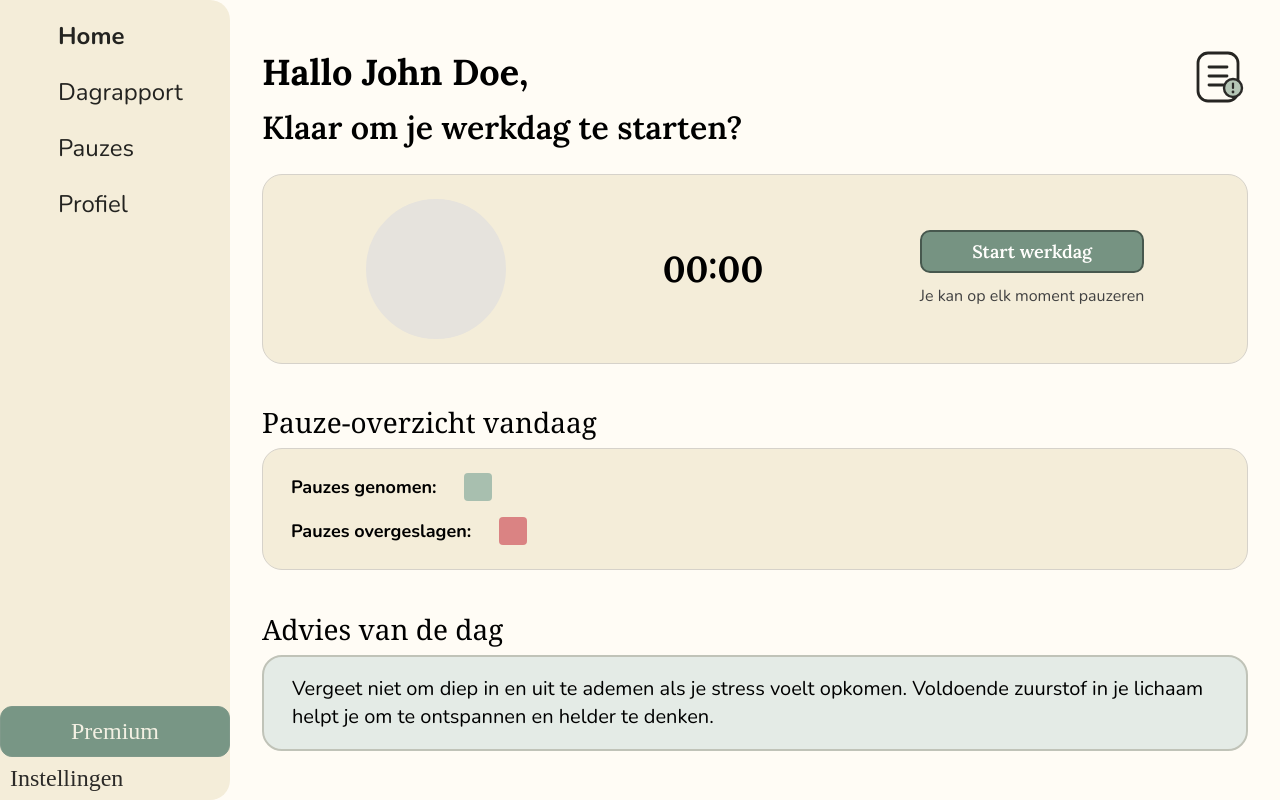
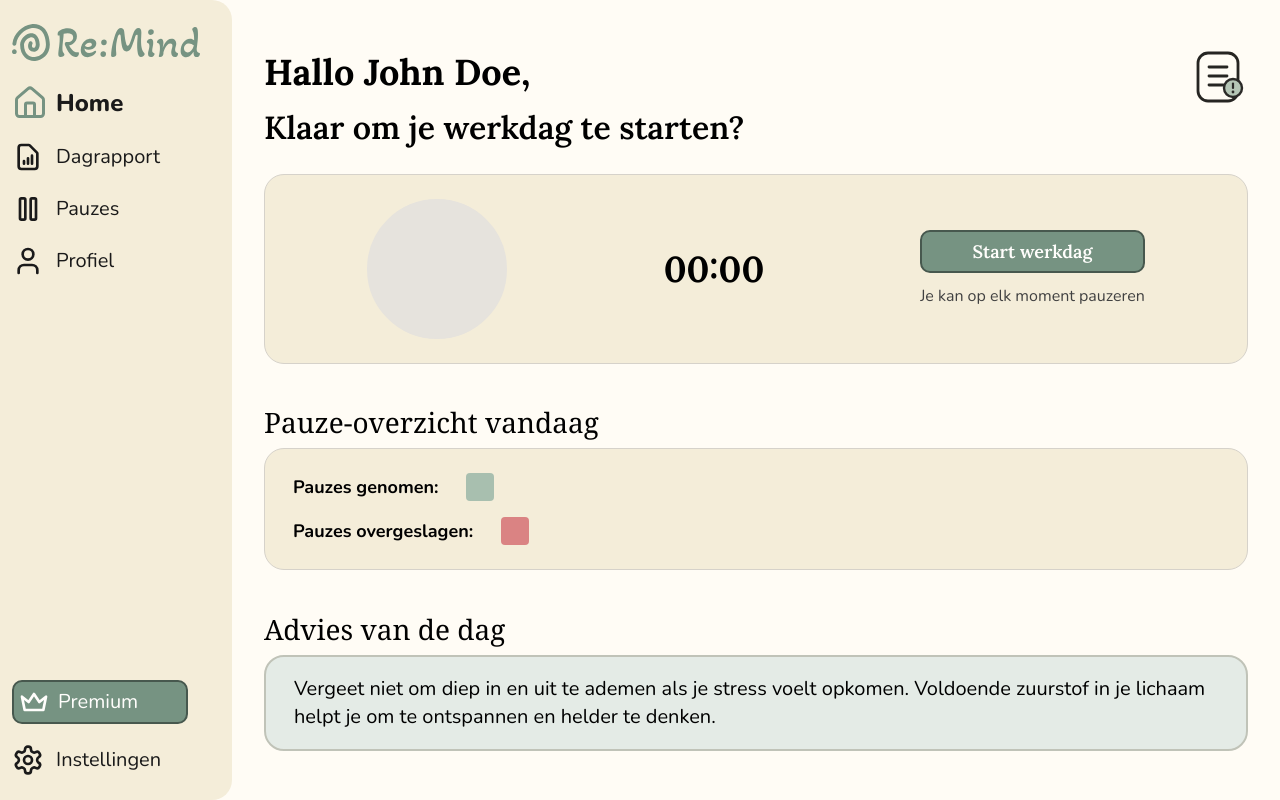
Before and after one commit to Charlie280809/Re-mind_app, a React app in the folder frontend/: page / in a window 1280 px wide. Built offline with nearby package versions, Linux system fonts and the light colour scheme; the HTML template or start-up script is replaced by a standard one.

Commit message:
feat: update Navbar component with SVG icons and logo integration

```diff
--- a/frontend/src/components/Navbar.jsx
+++ b/frontend/src/components/Navbar.jsx
@@ -1,30 +1,46 @@
 import "../css/Navbar.css";
+import logo from "../assets/images/logo.svg";
+import { LuHouse } from "react-icons/lu";
+import { HiOutlineDocumentReport } from "react-icons/hi";
+import { LuPause } from "react-icons/lu";
+import { LuUser } from "react-icons/lu";
+import { TbCrown } from "react-icons/tb";
+import { LuSettings } from "react-icons/lu";
 
 export default function Navbar({ currentPage, setCurrentPage }) {
   const navItems = [
     {
       key: "home",
       label: "Home",
-      // icon: (),
+      icon: <LuHouse />,
       onClick: () => setCurrentPage("home"),
     },
     {
       key: "report",
       label: "Dagrapport",
-      // icon: (),
-      onClick: () => setCurrentPage("home"),
+      icon: <HiOutlineDocumentReport />,
+      onClick: () => setCurrentPage("report"),
     },
     {
       key: "pause",
       label: "Pauzes",
-      // icon: (),
+      icon: <LuPause />,
       onClick: () => setCurrentPage("pause"),
     },
     {
       key: "profile",
       label: "Profiel",
-      // icon: (),
-      onClick: () => setCurrentPage("home"),
+      icon: <LuUser />,
+      onClick: () => setCurrentPage("profile"),
+    },
+  ];
+
+  const bottomNavItems = [
+    {
+      key: "settings",
+      label: "Instellingen",
+      icon: <LuSettings />,
+      className: "settingsLink",
     },
   ];
 
@@ -32,7 +48,7 @@ export default function Navbar({ currentPage, setCurrentPage }) {
     <aside className="sideNav">
       <div className="sideNavTop">
         <div className="brand">
-          {/* logo */}
+          <img src={logo} alt="Logo" />
         </div>
 
         <nav className="sideNavLinks" aria-label="Hoofdnavigatie">
@@ -52,12 +68,12 @@ export default function Navbar({ currentPage, setCurrentPage }) {
 
       <div className="sideNavBottom">
         <button className="premiumButton" type="button">
-          {/* icon */}
+          {<TbCrown />}
           <span>Premium</span>
-        </button>
+        </button> {/*when user is not a premium user*/}
 
-        <button className="settingsLink" type="button">
-          {/* icon */}
+        <button onClick={() => setCurrentPage("settings")} className="sideNavLink settingsLink" type="button">
+          {<LuSettings />}
           <span>Instellingen</span>
         </button>
       </div>
--- a/frontend/src/css/navbar.css
+++ b/frontend/src/css/navbar.css
@@ -4,13 +4,12 @@
 @import "../css/design_tokens/typography_tokens.css";
 
 .sideNav {
-  width: 230px;  /*aanpassen naar fit-content?*/
+  width: fit-content;
+  padding-right: var(--space-32);
   height: 100vh;
   min-height: 100vh;
   background: var(--surface-card);
   border-radius: 0 20px 20px 0;
-  padding: var(--space-6) var(--space-8) var(--space-7) var(--space-3);
-  /* padding: 24px 36px 32px 12px; */
   display: flex;
   flex-direction: column;
   justify-content: space-between;
@@ -25,53 +24,65 @@
   gap: var(--space-8);
 }
 
-.brand {
-  padding: 0 10px;
-}
-
-.brandText {
-  font-size: 48px;
-  line-height: 1;
-  color: #739685;
-  font-family: "Segoe Script", "Lucida Handwriting", cursive;
-  font-weight: 700;
-  letter-spacing: 0.4px;
+.brand img {
+  padding: var(--space-24) var(--space-0) var(--space-0) var(--space-12);
+  width: 200px;
 }
 
 .sideNavLinks {
   display: flex;
   flex-direction: column;
-  gap: var(--space-7);
+  gap: var(--space-20);
+  padding-top: var(--space-12);
 }
 
 .sideNavLink {
-  /* width: 100%; */
-  border: 0;
-  background: transparent;
-  color: #232320;
-  border-radius: 12px;
-  padding: 10px;
+  padding: 0 0 0 var(--space-12);
+  border: none;
+  background-color: transparent;
+  color: var(--text-primary);
   display: flex;
   align-items: center;
-  gap: 12px;
-  font-family: var( --text-navigation-default-font-family);
-  font-size: 24px;
-  /* font-weight: var(--font-weight-semibold); */
-  /* text-align: left; */
+  gap: var(--space-12);
+  font-family: var(--text-navigation-default-font-family);
+  font-size: var(--text-navigation-default-font-size);
+  font-weight: var(--text-navigation-default-font-weight);
+  line-height: var(--text-navigation-default-line-height);
   cursor: pointer;
+  transition: all 0.3s ease-in-out;
+}
+
+.sideNavLink:hover {
+  font-family: var(--text-navigation-hover-font-family);
+  font-weight: var(--text-navigation-hover-font-weight);
+  font-size: var(--text-navigation-hover-font-size);
+  line-height: var(--text-navigation-hover-line-height);
+
+  .sideNavIcon {
+    color: var(--text-navigation-hover-color);
+  }
 }
 
 .sideNavLink.active {
-  font-weight: 700;
+  font-weight: var(--text-navigation-active-font-weight);
+  font-size: var(--text-navigation-active-font-size);
+  line-height: var(--text-navigation-active-line-height);
+  gap: var(--space-8);
+
+  .sideNavIcon {
+    color: var(--text-navigation-active-color);
+    width: 36px;
+    height: 36px;
+  }
 }
 
 .sideNavIcon {
-  width: 36px;
-  height: 36px;
-  /* 28px, 30px? */
+  width: 32px;
+  height: 32px;
   display: inline-flex;
   align-items: center;
   justify-content: center;
+  transition: all 0.2s ease-in-out;
 }
 
 .sideNavIcon svg {
@@ -82,45 +93,85 @@
 .sideNavBottom {
   display: flex;
   flex-direction: column;
-  gap: var(--space-7);
-  /* padding: 0 6px; */
+  align-items: flex-start;
+  gap: var(--space-20);
 }
 
 .premiumButton {
-  width: 100%;
-  border: 1px solid #7f998a;
-  background: #789685;
-  color: #f3f0e3;
-  border-radius: 12px;
-  font-size: 24px;
-  /* font-weight: 600; */
+  margin: 0 0 0 var(--space-12);
+  border: 2px solid var(--primary-700);
+  background-color: var(--brand-primary);
+  color: var(--text-on-dark);
+  border-radius: 10px;
+  font-family: var(--text-navigation-default-font-family);
+  font-size: var(--text-navigation-default-font-size);
+  font-weight: var(--text-navigation-default-font-weight);
+  line-height: var(--text-navigation-default-line-height);
   display: flex;
   align-items: center;
   justify-content: center;
-  gap: var(--space-4);
-  padding: 11px 12px;
+  gap: var(--space-8);
+  padding: 4px 32px 4px 4px;
+  padding: var(--space-4) var(--space-48) var(--space-4) var(--space-4);
 }
 
 .settingsLink {
-  width: 100%;
-  border: 0;
-  background: transparent;
-  color: #2b2a28;
+  padding: 0 0 var(--space-24) var(--space-12);
+  border: none;
+  background-color: transparent;
+  color: var(--text-primary);
   display: flex;
   align-items: center;
-  gap: 10px;
-  font-size: 24px;
-  font-weight: 500;
-  padding: 8px 10px;
-  text-align: left;
+  justify-content: center;
+  gap: var(--space-12);
+  font-family: var(--text-navigation-default-font-family);
+  font-size: var(--text-navigation-default-font-size);
+  font-weight: var(--text-navigation-default-font-weight);
+  line-height: var(--text-navigation-default-line-height);
 }
 
+.premiumButton svg,
 .settingsLink svg {
-  width: 34px;
-  height: 34px;
+  width: 32px;
+  height: 32px;
+  display: inline-flex;
+  align-items: center;
+  justify-content: center;
+  transition: all 0.2s ease-in-out;
 }
 
-/* @media (max-width: 900px) {
+.premiumButton:hover,
+.settingsLink:hover {
+  font-family: var(--text-navigation-hover-font-family);
+  font-weight: var(--text-navigation-hover-font-weight);
+  font-size: var(--text-navigation-hover-font-size);
+  line-height: var(--text-navigation-hover-line-height);
+}
+
+.premiumButton:hover svg {
+  color: var(--highlight-900);
+}
+
+.settingsLink:hover svg {
+  color: var(--text-navigation-hover-color);
+}
+
+.premiumButton:active,
+.settingsLink:active {
+  font-weight: var(--text-navigation-active-font-weight);
+  font-size: var(--text-navigation-active-font-size);
+  line-height: var(--text-navigation-active-line-height);
+  gap: var(--space-8);
+}
+
+.premiumButton:active svg,
+.settingsLink:active svg {
+  color: var(--text-navigation-active-color);
+  width: 36px;
+  height: 36px;
+}
+
+/* @media (max-width: 900px) { //enkel icons zichtbaar?
   .sideNav {
     width: 100%;
     min-height: auto;
```
